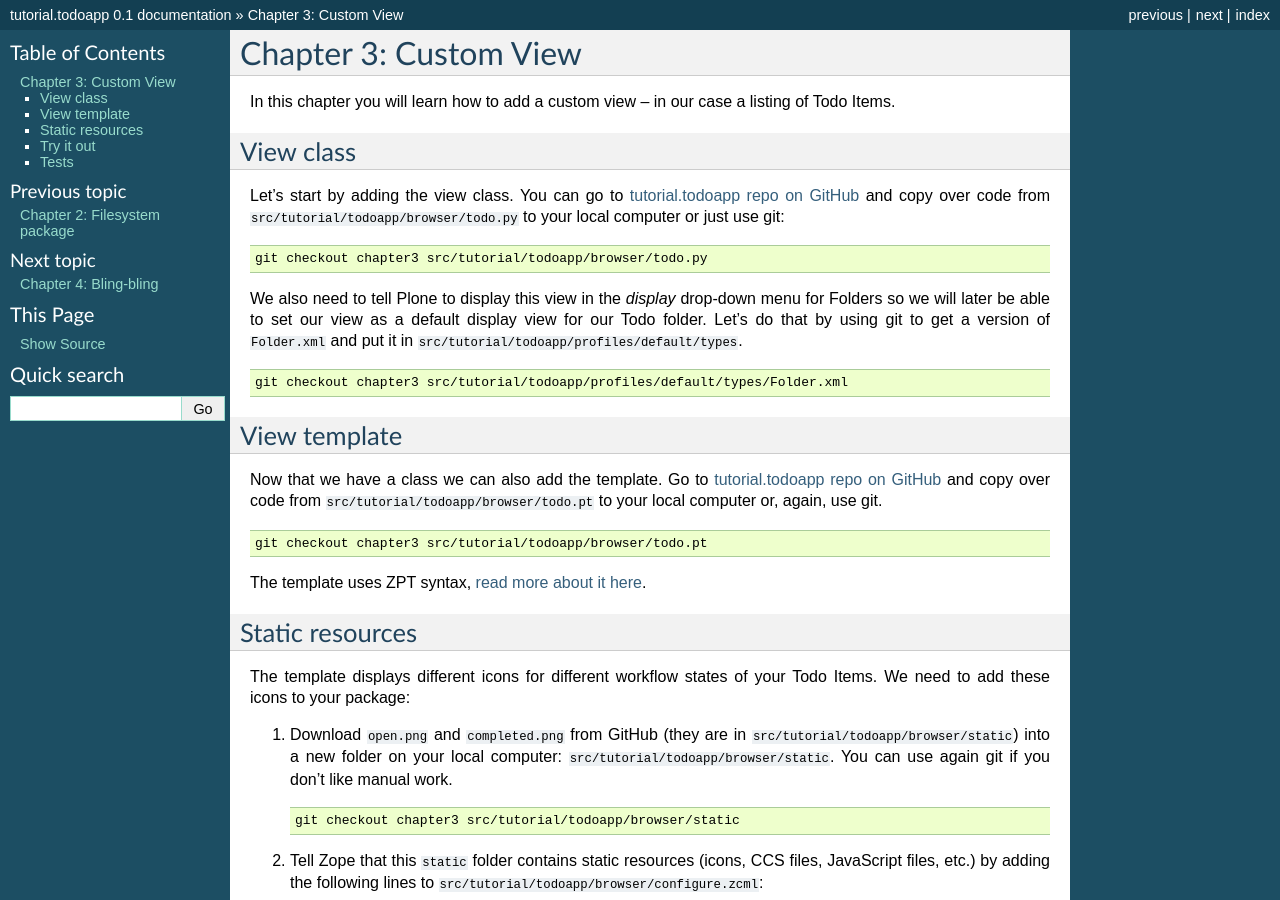
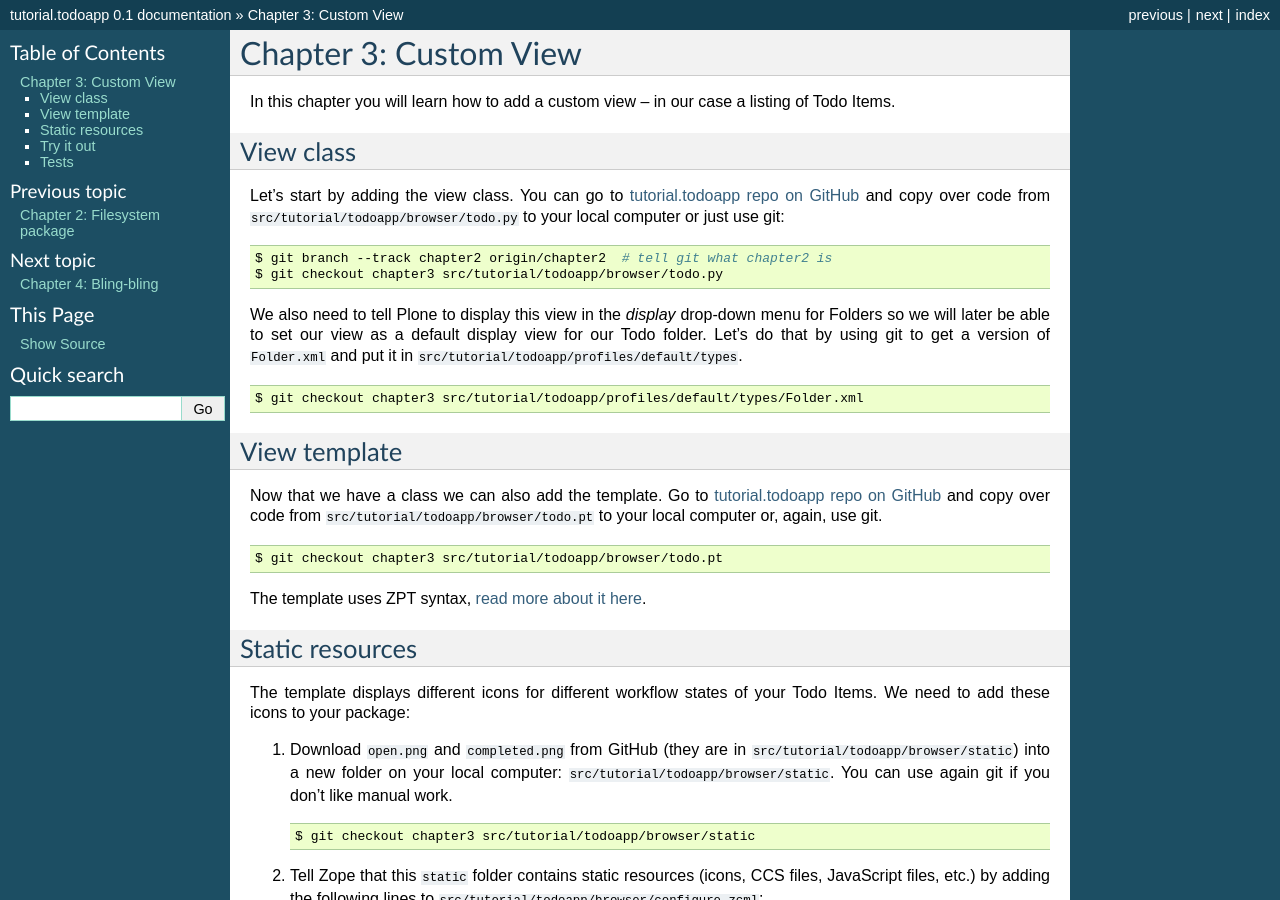
Before and after one commit to collective/tutorial.todoapp, a Sphinx documentation site: the page built from docs/chapter_3.rst, in a window 1280 px wide and 900 px high. Built offline with Sphinx 7.4.7, drawn with Linux system fonts in a browser that asks for light colours; pages that are not in the unit, such as notebooks, are missing from menus.

Commit message:
more robust way of git branching

```diff
--- a/docs/chapter_2.rst
+++ b/docs/chapter_2.rst
@@ -156,7 +156,8 @@ the tests with git:
 
 .. code-block:: bash
 
-   git checkout chapter2 src/tutorial/todoapp/tests
+   $ git branch --track chapter2 origin/chapter2  # tell git what chapter2 is
+   $ git checkout chapter2 src/tutorial/todoapp/tests  # get tests
 
 Note that these test cases include test for functionality that you haven't added
 yet, so don't be surprised if they fail on first run!
--- a/docs/chapter_3.rst
+++ b/docs/chapter_3.rst
@@ -22,7 +22,8 @@ use git:
 
 .. code-block:: bash
 
-   git checkout chapter3 src/tutorial/todoapp/browser/todo.py
+   $ git branch --track chapter2 origin/chapter2  # tell git what chapter2 is
+   $ git checkout chapter3 src/tutorial/todoapp/browser/todo.py
 
 We also need to tell Plone to display this view in the `display` drop-down menu
 for Folders so we will later be able to set our view as a default display view
@@ -31,7 +32,7 @@ for our Todo folder. Let's do that by using git to get a version of
 
 .. code-block:: bash
 
-   git checkout chapter3 src/tutorial/todoapp/profiles/default/types/Folder.xml
+   $ git checkout chapter3 src/tutorial/todoapp/profiles/default/types/Folder.xml
 
 
 View template
@@ -44,7 +45,7 @@ again, use git.
 
 .. code-block:: bash
 
-   git checkout chapter3 src/tutorial/todoapp/browser/todo.pt
+    $ git checkout chapter3 src/tutorial/todoapp/browser/todo.pt
 
 The template uses ZPT syntax, `read more about it here
 <http://wiki.zope.org/ZPT/TutorialPart1>`_.
@@ -62,7 +63,7 @@ Todo Items. We need to add these icons to your package:
 
    .. code-block:: bash
 
-      git checkout chapter3 src/tutorial/todoapp/browser/static
+      $ git checkout chapter3 src/tutorial/todoapp/browser/static
 
 #. Tell Zope that this ``static`` folder contains static resources (icons,
    CCS files, JavaScript files, etc.) by adding the following lines to
@@ -150,4 +151,4 @@ As always, you can use git to get the file.
 
    .. code-block:: bash
 
-      git checkout chapter3 src/tutorial/todoapp/tests/test_todo_view.py
+      $ git checkout chapter3 src/tutorial/todoapp/tests/test_todo_view.py
```
Also changed, not shown: 1 other file.
